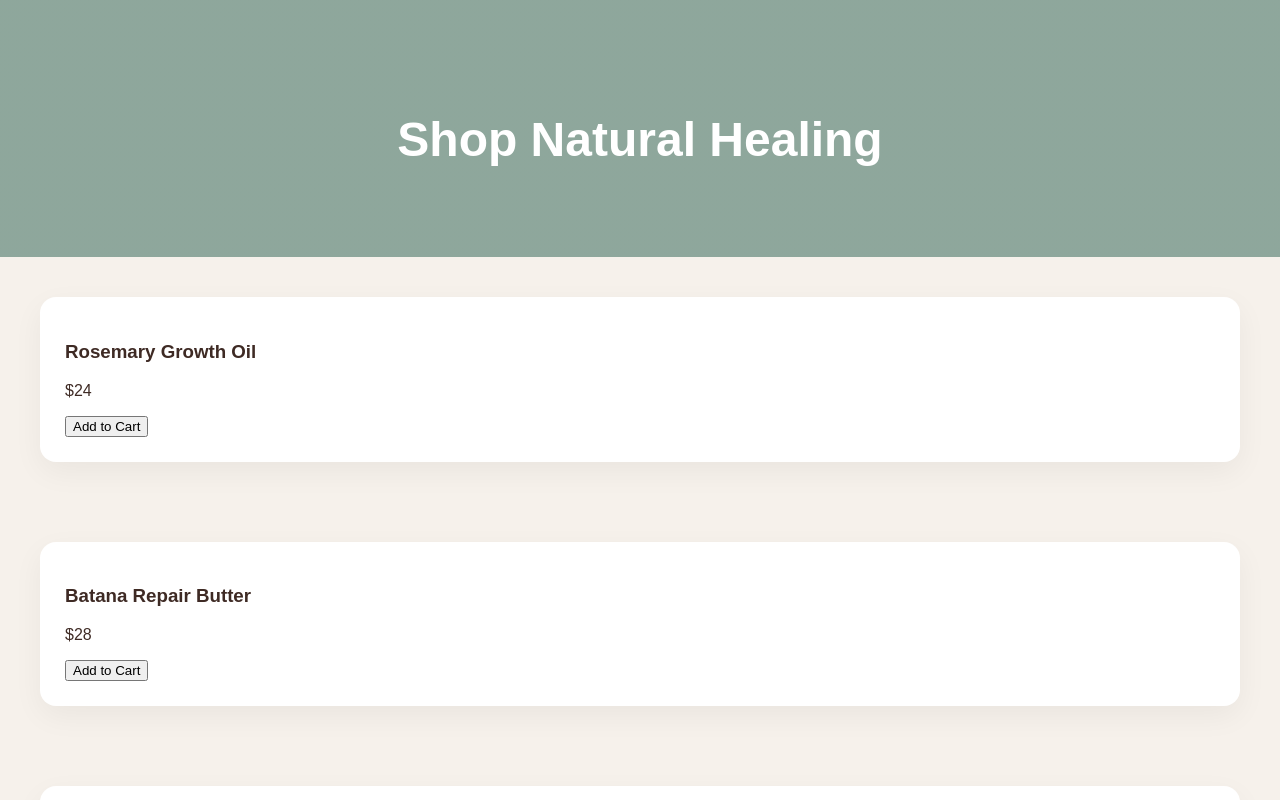
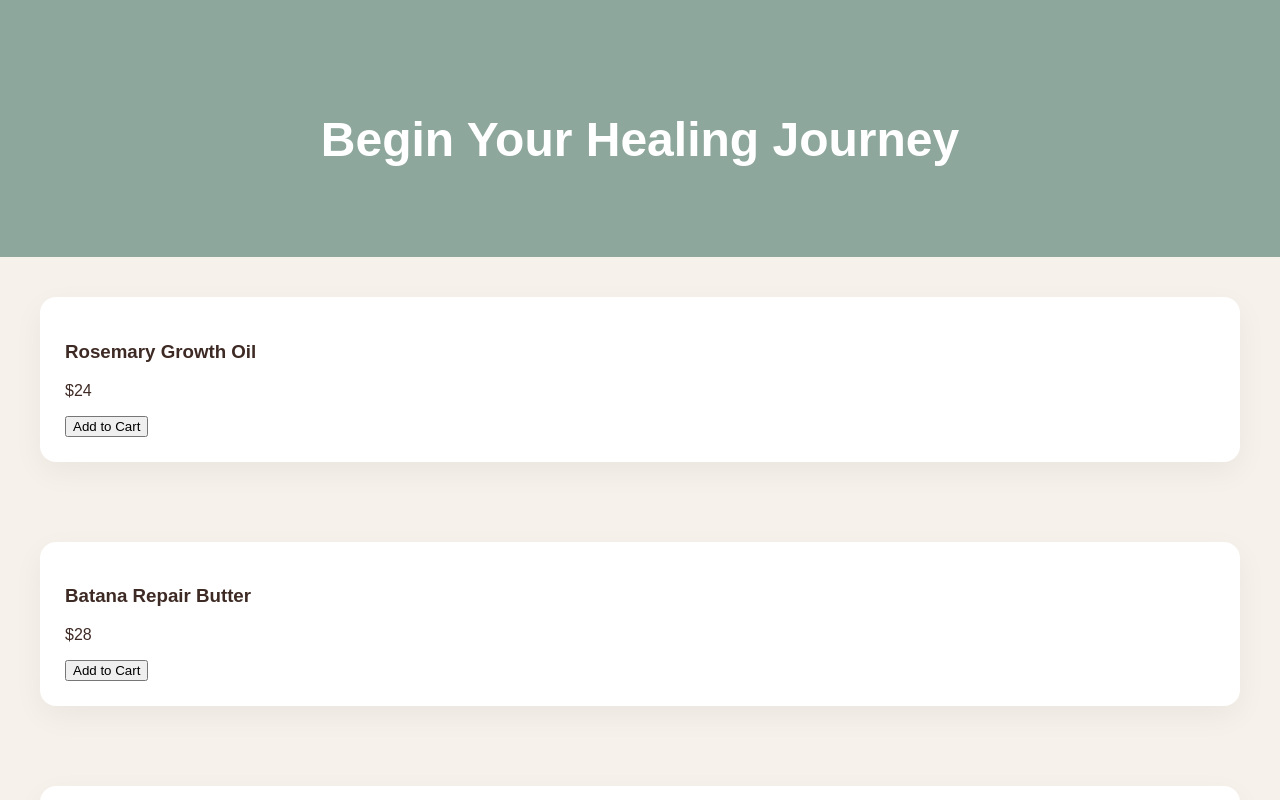
Before and after one commit to kakosmeticsllc/kakosmetics, a plain HTML site: page shop.html in a window 1280 px wide. Shown: the top 800 px of the page. Drawn offline with Linux system fonts and the light colour scheme.

Commit message:
Update shop.html

```diff
--- a/shop.html
+++ b/shop.html
@@ -9,7 +9,7 @@
 <body>
 
 <header class="hero">
-  <h1>Shop Natural Healing</h1>
+  <h1>Begin Your Healing Journey</h1>
 </header>
 
 <section id="product-list"></section>
```
